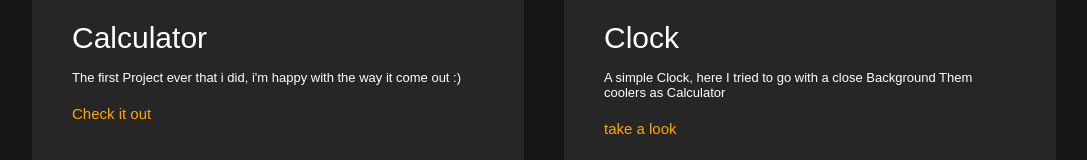
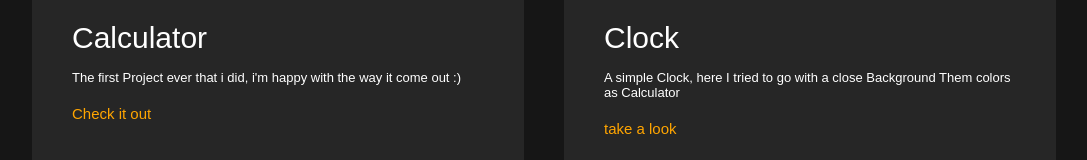
Before and after one commit to Spongebob696/Bewerbung, a plain HTML site: page index.html in a window 1280 px wide. Shown: the part 1871-2031 px from the top of the page, without its empty margins (96-1183 px from the left). Drawn offline with Linux system fonts and the light colour scheme.

Commit message:
Update index.html

```diff
--- a/index.html
+++ b/index.html
@@ -62,7 +62,7 @@
             <div>
                 <i class="fa-regular fa-clock"></i>
                 <H2>Clock</H2>
-                <p>A simple Clock, here I tried to go with a close Background Them coolers as Calculator</p>
+                <p>A simple Clock, here I tried to go with a close Background Them colors as Calculator</p>
                 <a href="https://spongebob696.github.io/Project-Clock/" target="_blank"> take a look </a>
             </div>
     </div>
```
